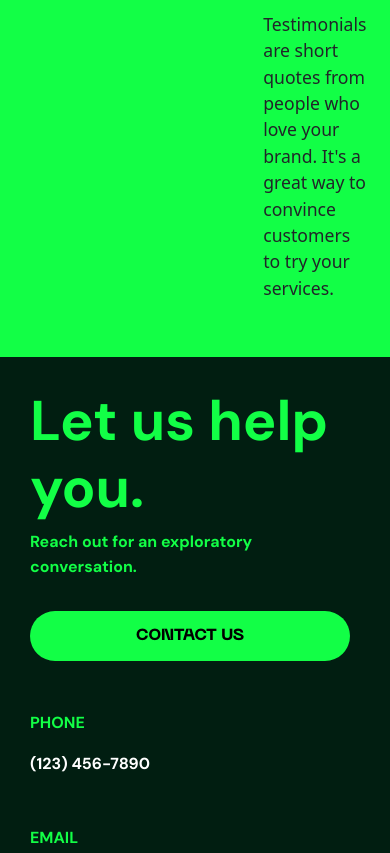
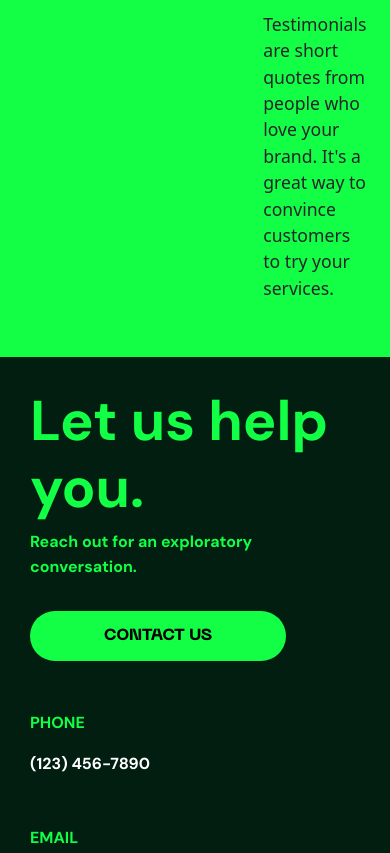
Before and after one commit to CrocodileCode/CrocodeAgency, a website: page index.html in a window 390 px wide. Shown: the part 5449-6302 px from the top of the page. Drawn offline with nearby package versions, Linux system fonts and the light colour scheme.

Commit message:
Fix button Style

```diff
--- a/query.css
+++ b/query.css
@@ -128,8 +128,10 @@
       width: 100% !important;
     }
     #sectionCards > h3 {
+    padding: 0rem !important;
+    }
+    .contentFooter > button {
+      width: 16rem;
 
-    padding: 0rem !important;
-
-    }
+   }
   }
```
